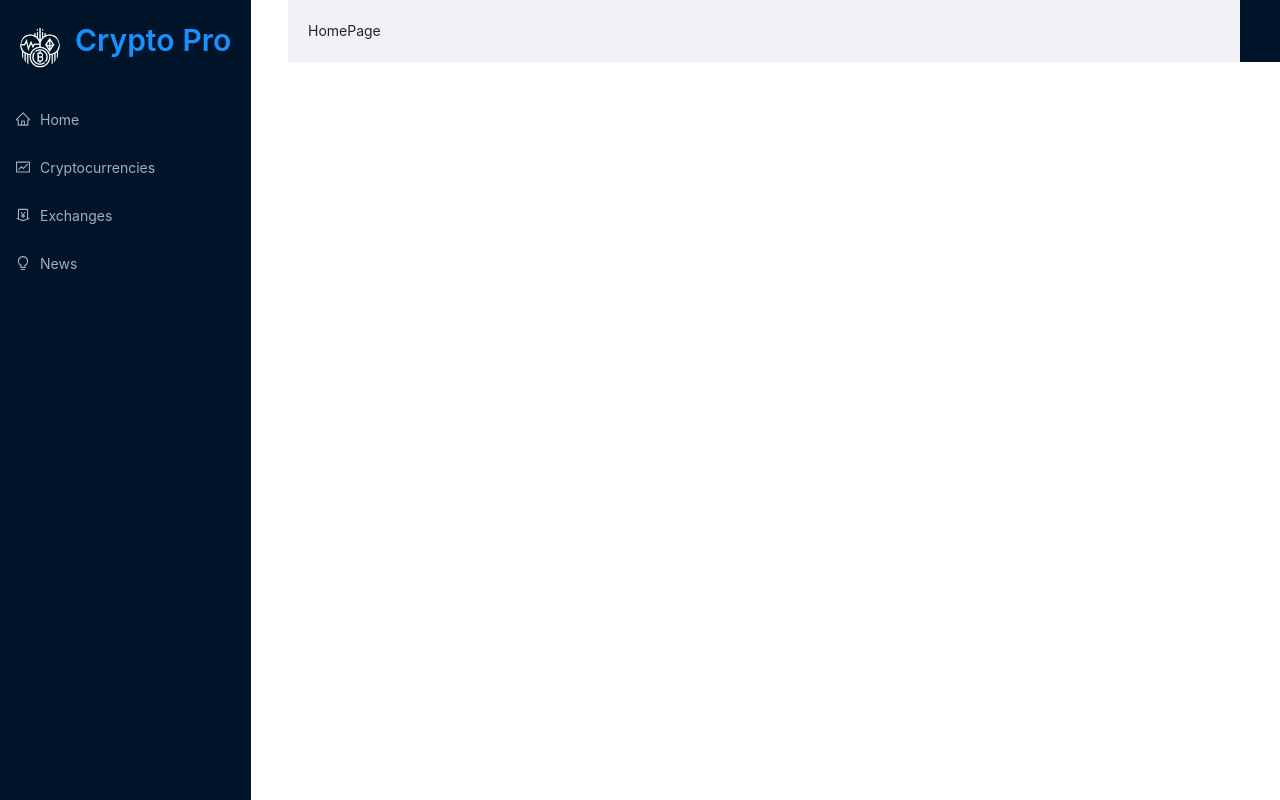
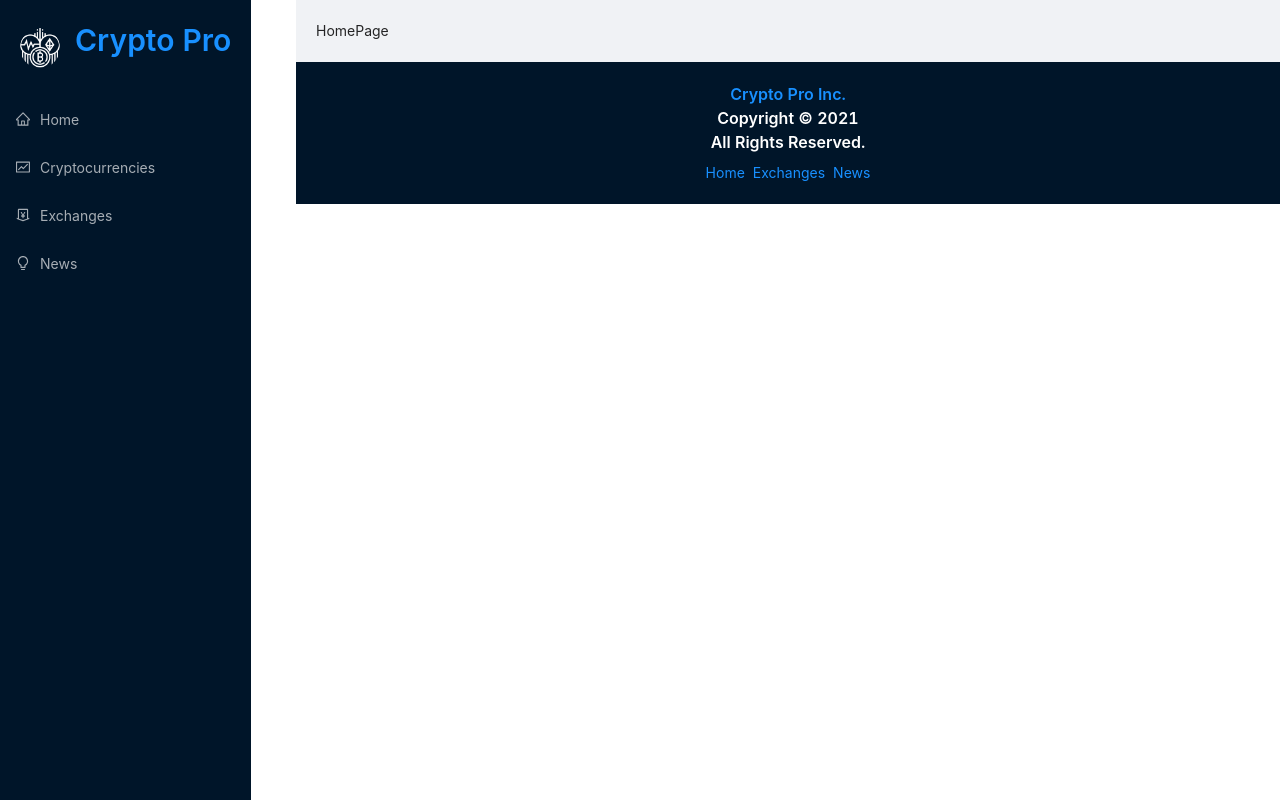
Before and after one commit to devaratpatel/cryptoPro, a React (Create React App) app: page / in a window 1280 px wide. Built offline with nearby package versions, Linux system fonts and the light colour scheme.

Commit message:
feat: added footer

```diff
--- a/src/App.js
+++ b/src/App.js
@@ -22,8 +22,21 @@
             </Routes>
           </div>
         </Layout>
+        <div className="footer">
+          <Typography.Title level={5} style={{ color: 'white', textAlign: 'center' }}>
+            <Link to="/">Crypto Pro Inc.</Link>
+            <br />
+            Copyright © 2021
+            <br />
+            All Rights Reserved.
+          </Typography.Title>
+          <Space>
+            <Link to="/">Home</Link>
+            <Link to="/exchanges">Exchanges</Link>
+            <Link to="/news">News</Link>
+          </Space>
+        </div>
       </div>
-      <div className="footer"></div>
     </div>
   );
 }
```
